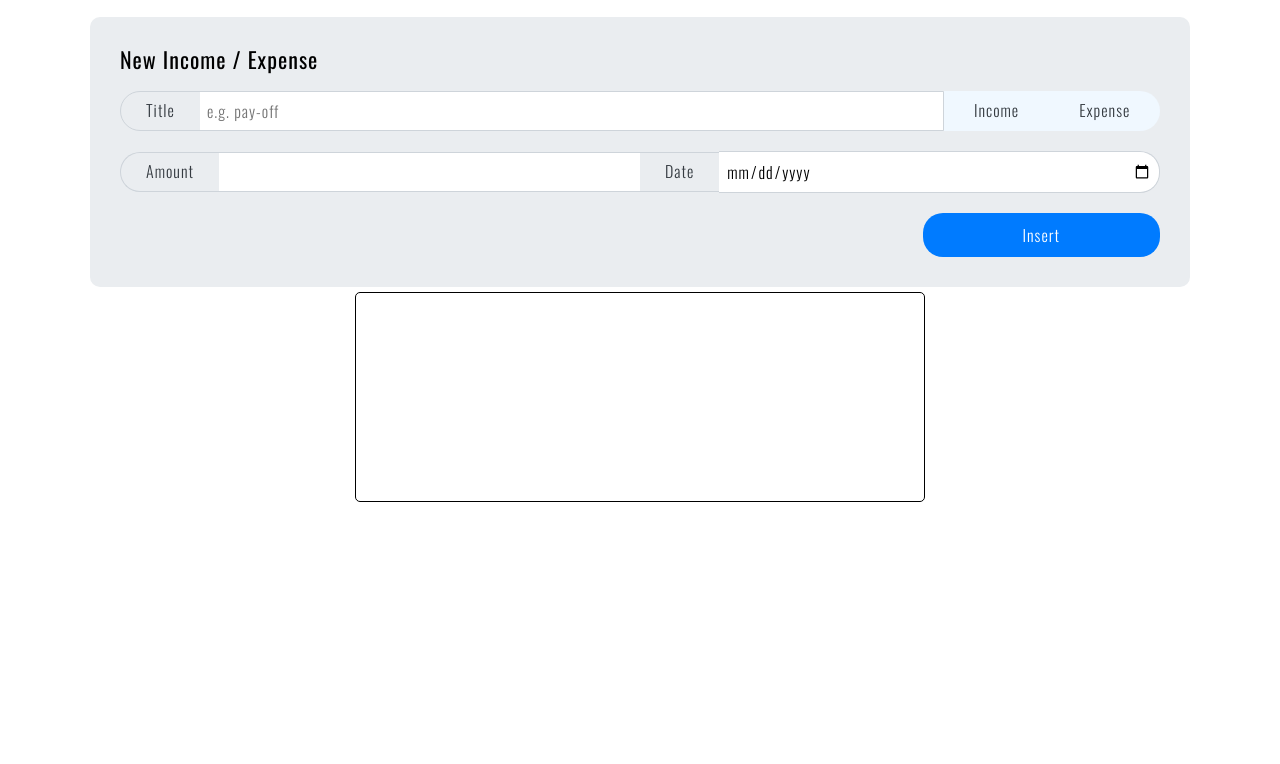
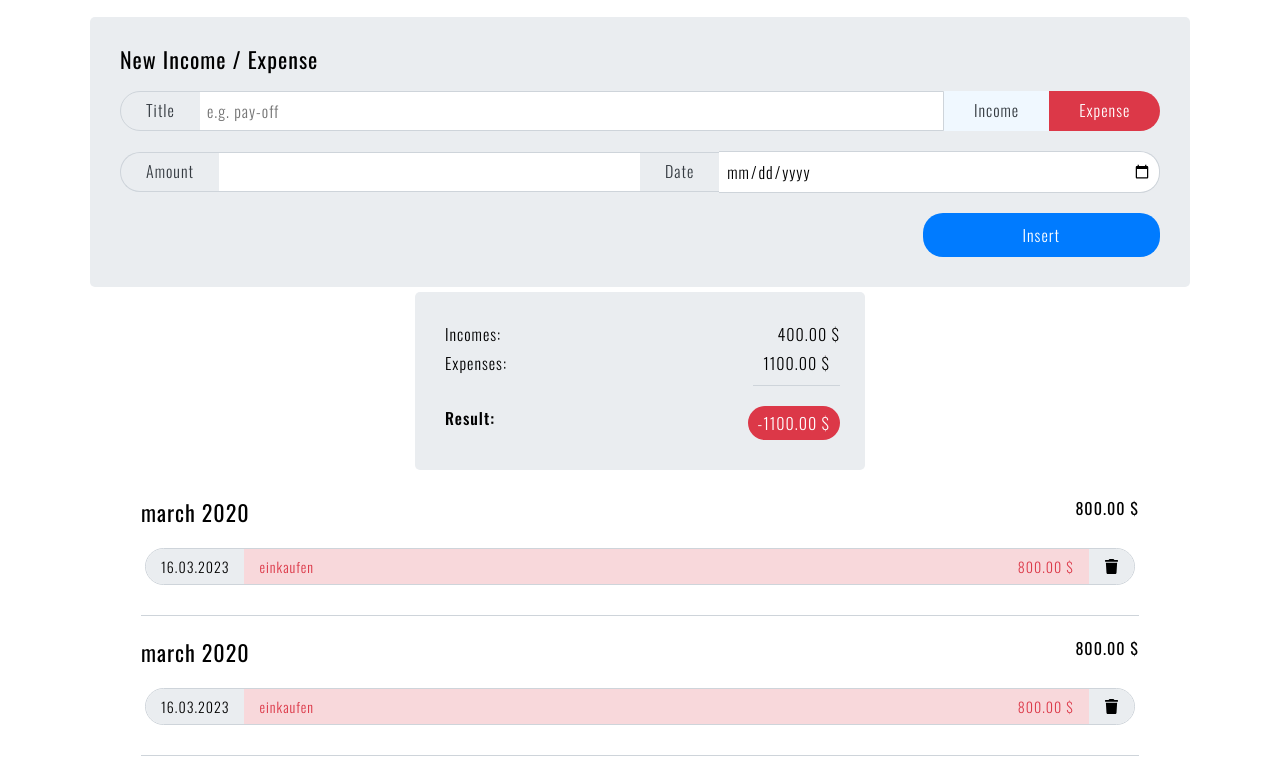
Before and after one commit to arnameti/7_HTML-CSS-JS_LiquiPlanner, a website built with Parcel: page index.html in a window 1280 px wide. Shown: the part 86-850 px from the top of the page. Before the commit the page ends 800 px from the top, so only its background shows below. Built offline with nearby package versions, Linux system fonts and the light colour scheme.

Commit message:
building html-structure for entry and styling it

```diff
--- a/index.html
+++ b/index.html
@@ -32,7 +32,7 @@
               <label class="form__label form__label--income" for="income">income</label>
 
               <!-- expense -->
-              <input class="form__input form__input--expense" type="radio" name="radio" value="expense" id="expense"/>
+              <input class="form__input form__input--expense" type="radio" name="radio" value="expense" id="expense" checked/>
               <label class="form__label form__label--expense" for="expense" title="type of input">expense</label>
             </div>
           </div>
@@ -55,7 +55,62 @@
           <div class="form__row--button-wrapper">
             <button class="form__button">insert</button>
           </div>
-        </form>
-    <aside class="summary"></aside>
+     </form>
+    <article class="summary mb-5">
+      <div class="summary__row mb-5">
+        <span class="summary__incomes">incomes:</span>
+        <span class="summary__incomes-amount">400.00 $</span>
+      </div>
+      <div class="summary__row">
+        <span class="summary__expenses">expenses:</span>
+        <span class="summary__expenses-amount">1100.00 $</span>
+      </div>
+      <div class="summary__row mt-20">
+        <span class="summary__result">result:</span>
+        <span class="summary__result-amount">-1100.00 $</span>
+      </div>
+    </article>
+    <section class="list">
+      <article class="list__month">
+        <div class="list__date_amount mt-20 mb-20">
+          <h1 class="list__date heading-1">march 2020</h1>
+          <span class="list__amount">800.00 $</span>
+        </div>
+        <ul class="list__info-row">
+          <li class="list__entry">
+            <span class="list__entry__date">16.03.2023</span>
+            <span class="list__entry__title">einkaufen</span>
+            <span class="list__entry__amount">800.00 $</span>
+            <button class="list__entry__delete">
+              <img
+                class="list__entry__delete-img"
+                src="src/assets/trash-solid.svg"
+                alt=""
+              />
+            </button>
+          </li>
+        </ul>
+      </article>
+      <article class="list__month">
+        <div class="list__date_amount mt-20 mb-20">
+          <h1 class="list__date heading-1">march 2020</h1>
+          <span class="list__amount">800.00 $</span>
+        </div>
+        <ul class="list__info-row">
+          <li class="list__entry">
+            <span class="list__entry__date">16.03.2023</span>
+            <span class="list__entry__title">einkaufen</span>
+            <span class="list__entry__amount">800.00 $</span>
+            <button class="list__entry__delete">
+              <img
+                class="list__entry__delete-img"
+                src="src/assets/trash-solid.svg"
+                alt=""
+              />
+            </button>
+          </li>
+        </ul>
+      </article>
+    </section>
   </body>
 </html>
--- a/src/sass/layout/_form.scss
+++ b/src/sass/layout/_form.scss
@@ -3,11 +3,11 @@
 .form {
   line-height: 1.1;
 
-  width: 95%;
+  width: calc(100% - u.rem(30));
   max-width: u.rem(1100);
-  margin: 0 auto;
+  margin-inline: auto;
   background-color: var(--clr-light-grey-1);
-  border-radius: u.rem(10);
+  border-radius: u.rem(5);
   padding: u.rem(30);
 
   &__title {
--- a/src/sass/layout/_index.scss
+++ b/src/sass/layout/_index.scss
@@ -1,3 +1,4 @@
 @forward 'body';
 @forward 'form';
 @forward 'summary';
+@forward 'list';
--- /dev/null
+++ b/src/sass/layout/_list.scss
@@ -0,0 +1,72 @@
+@use '../util' as u;
+
+.list {
+  width: min(100% - u.rem(30), u.rem(1000));
+  margin-inline: auto;
+  height: u.rem(500);
+  border-radius: u.rem(5);
+  border: 1px solid transparent;
+
+  &__month {
+    border-bottom: 1px solid hsl(210, 14%, 83%);
+    padding-bottom: u.rem(30);
+  }
+
+  &__date_amount {
+    display: block;
+    width: 100%;
+    display: flex;
+    justify-content: space-between;
+  }
+
+  &__info-row {
+    width: min(100%, u.rem(990));
+    margin-inline: auto;
+  }
+
+  &__entry {
+    border: 1px solid hsl(210, 14%, 83%);
+    border-radius: u.rem(20);
+
+    font-size: u.rem(14);
+    font-weight: 300;
+
+    display: flex;
+
+    &__date {
+      padding: u.rem(7) u.rem(15);
+      border-top-left-radius: u.rem(20);
+      border-bottom-left-radius: u.rem(20);
+      background-color: var(--clr-light-grey-1);
+    }
+
+    &__title {
+      padding: u.rem(7) u.rem(15);
+      background-color: var(--clr-light-red-1);
+      color: var(--clr-red);
+      width: calc(100% - u.rem(229.61));
+    }
+
+    &__amount {
+      padding: u.rem(7) u.rem(15);
+      background-color: var(--clr-light-red-1);
+      color: var(--clr-red);
+    }
+
+    &__delete {
+      background: transparent;
+      border: none;
+      padding-left: u.rem(15);
+
+      padding: u.rem(7) u.rem(15);
+      border-top-right-radius: u.rem(20);
+      border-bottom-right-radius: u.rem(20);
+      background-color: var(--clr-light-grey-1);
+    }
+
+    &__delete-img {
+      height: u.rem(15);
+      width: u.rem(15);
+    }
+  }
+}
--- a/src/sass/layout/_summary.scss
+++ b/src/sass/layout/_summary.scss
@@ -1,10 +1,41 @@
 @use '../util' as u;
 
 .summary {
-  width: 100%;
-  max-width: u.rem(570);
-  margin: 0 auto;
-  height: u.rem(210);
-  border: 1px solid black;
+  border-radius: u.rem(10);
+  width: calc(100% - u.rem(30));
+  max-width: u.rem(450);
+  margin-inline: auto;
+  background-color: var(--clr-light-grey-1);
+  padding: u.rem(30);
+  padding-right: u.rem(25);
   border-radius: u.rem(5);
+
+  &__row {
+    display: flex;
+    justify-content: space-between;
+
+    text-transform: capitalize;
+    font-weight: 300;
+  }
+
+  &__incomes-amount {
+    transform: translateX(-10);
+  }
+
+  &__expenses-amount {
+    border-bottom: 1px solid hsl(210, 14%, 83%);
+    padding-bottom: u.rem(10);
+    padding-inline: u.rem(10);
+  }
+
+  &__result {
+    font-weight: 500;
+  }
+
+  &__result-amount {
+    padding: u.rem(5) u.rem(10);
+    color: var(--clr-white);
+    background-color: var(--clr-red);
+    border-radius: u.rem(20);
+  }
 }
```
Also changed, not shown: src/assets/trash-solid.svg (added).
